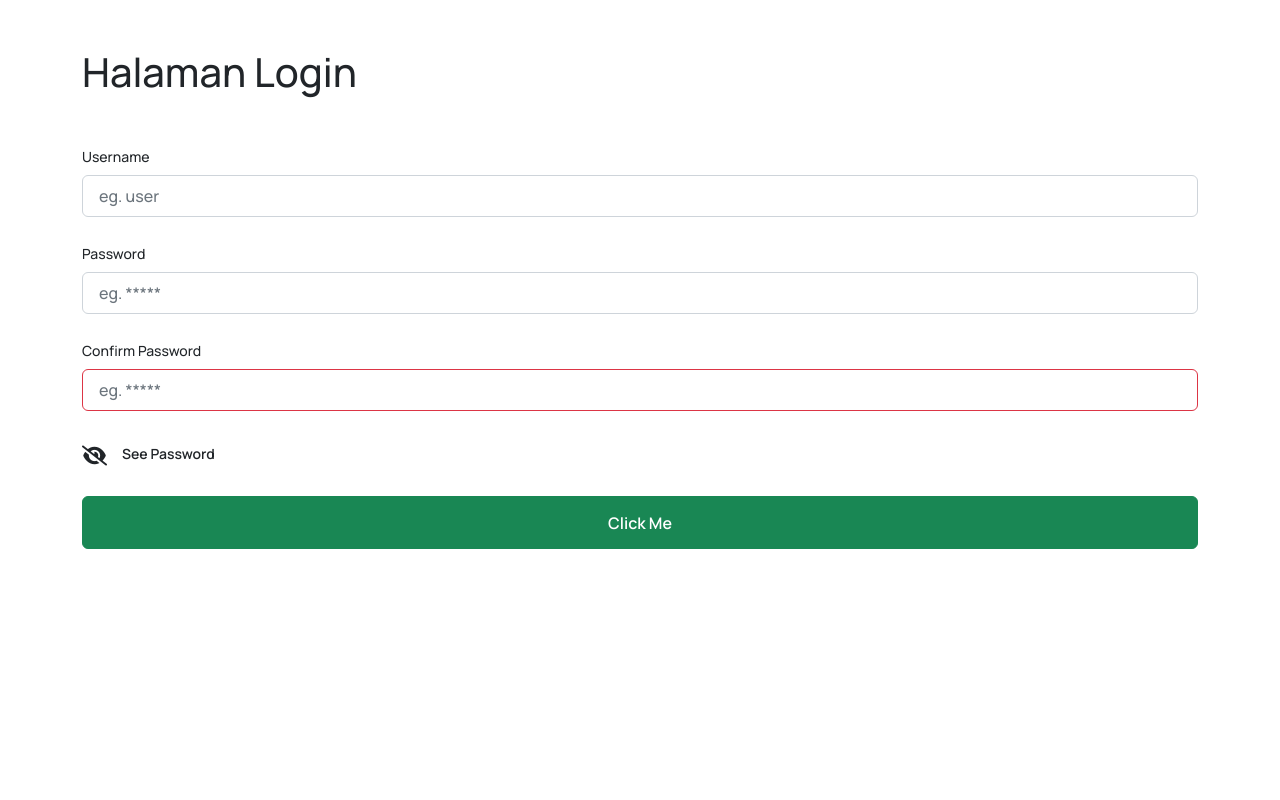
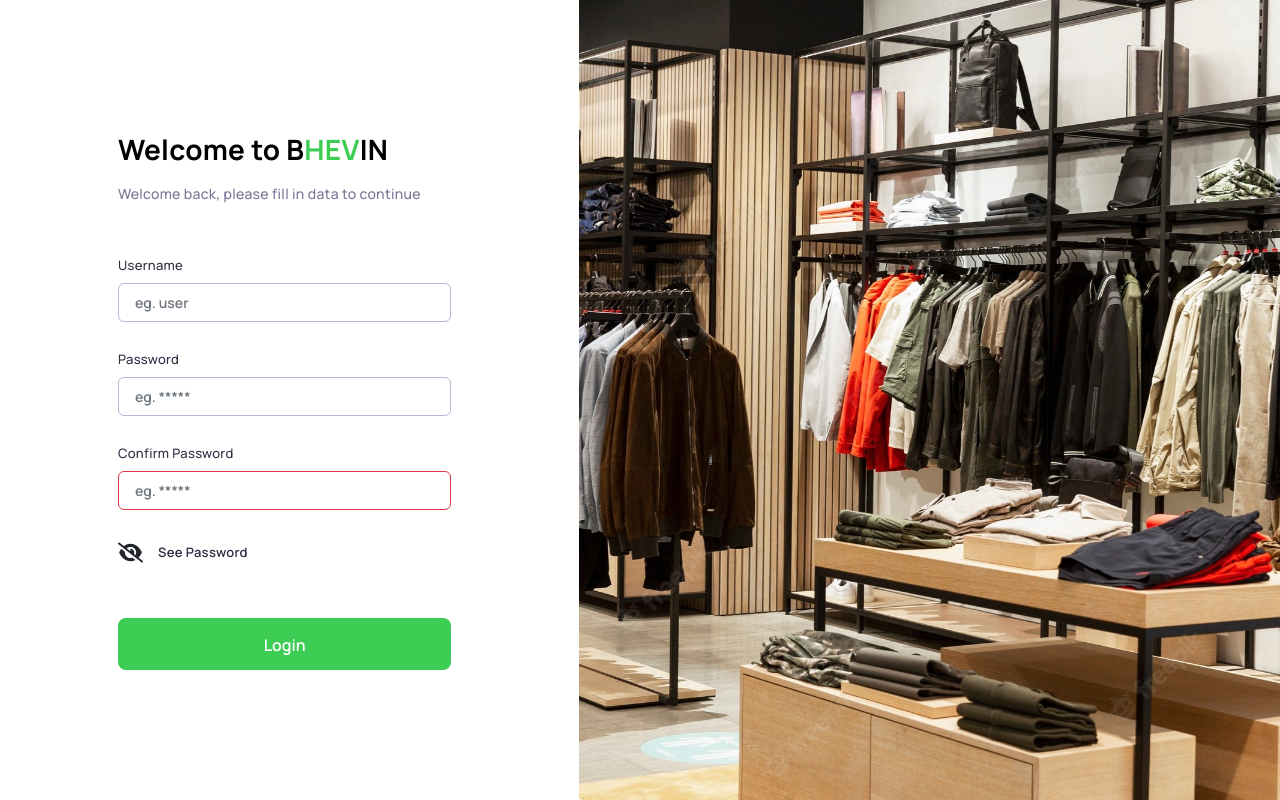
Before and after one commit to sarasseres/Mini-Todo-with-Redux-Saga, a React (Create React App) app: page /login in a window 1280 px wide. Built offline with nearby package versions, Linux system fonts and the light colour scheme.

Commit message:
update login logic

```diff
--- a/src/App.js
+++ b/src/App.js
@@ -10,7 +10,7 @@
 import Clothes from './pages/Clothes';
 import Detail from './pages/Detail';
 import About from './pages/About';
-import Login from './pages/Login2';
+import Login from './pages/Login';
 
 function App() {
   return (
--- a/src/components/Login/LoginComponents.jsx
+++ b/src/components/Login/LoginComponents.jsx
@@ -1,61 +1,142 @@
+import { useState, useEffect } from "react";
+
+const Input = (props) => {
+  return (
+    <input
+      type={props.type || "text"}
+      className={`form-control shadow-none px-3 py-2 fw-medium ${props.className}`}
+      value={props.value}
+      id = {props.idname}
+      name = {props.idname}
+      placeholder={props.placeholder}
+      onChange={(el) => {
+        el.preventDefault();
+        props.onChange(el.target.value);
+      }}
+      required
+    />
+  )
+}
+
+// function StoreLogin(datas) {
+//   for (let data in datas) {
+//     if (data !== "confirmPassword") {
+//       localStorage.setItem(data, datas[data]);
+//     }
+//   }
+
+//   delete datas.confirmPassword;
+//   localStorage.setItem("user", JSON.stringify(datas));
+// }
+
+function CheckLogin(datas) {
+  // const username = localStorage.getItem("username");
+  // const password = localStorage.getItem("password");
+
+  if ("user" === datas.username && "user123" === datas.password) {
+    alert("Success Login!");
+    localStorage.setItem("login", true);
+    document.location.href = "/";
+  } else {
+    alert("Failed Login!");
+    document.location.href = "/login";
+  }
+}
+
 export const Login = () => {
+  const [formData, setFormData] = useState({
+    username: "",
+    password: "",
+    confirmPassword: "",
+  });
+  const [isSame, setIsSame] = useState(false);
+  const [seePassword, setSeePassword] = useState(false);
+
+  useEffect(() => {
+    let password = document.getElementById("password");
+    let confirmPassword = document.getElementById("confirmPassword");
+
+    if (seePassword) {
+      password.type = "text";
+      confirmPassword.type = "text";
+    } else {
+      password.type = "password";
+      confirmPassword.type = "password";
+    }
+  }, [seePassword]);
+
   return (
-      <section className="login d-flex">
-        <div className="login-left w-50 h-100">
-
-          <div className="row justify-content-center align-items-center h-100">
-            <div className="col-8">
-
-              <div className="header">
-                <h1>Welcome! </h1>
-                <p className="normal">Welcome back, please fill in data to continue</p>
+    <section className="login">
+      <div className="row justify-content-between align-items-center h-100">
+        <div className="col-lg-5 login-left order-lg-1 order-2">
+          <div className="header mb-5">
+            <h1>Welcome to B<span className="text-primary2">HEV</span>IN</h1>
+            <p className="normal mt-3">Welcome back, please fill in data to continue</p>
           </div>
 
-              <div className="login-form">
-                <label for="username" className="form-label">Username </label>
-                <input type="username" className="form-control" id="username" placeholder="Enter your username"/>
-
-                <label for="password" className="form-label">Password </label>
-                <input type="password" className="form-control" id="password" placeholder="Enter your password"/>
-
-                <label for="confirm-password" className="form-label">Confirm Password </label>
-                <input type="password" className="form-control" id="confirm-password" placeholder="Enter your confirm password"/>
-
-                <div className="custom-control custom-checkbox sp">
-                  <input type="checkbox" className="custom-control-input" id="see-password"/>
-                  <label className="custom-control-label ms-3" for="see-password">See Password</label>
+          <form className="login-form" id="loginForm" onSubmit={e => {
+            e.preventDefault();
+            console.log(formData);
+            isSame ? CheckLogin(formData) : alert("Password Tidak Sama!");
+          }}>
+            <div className="my-4">
+              <label htmlFor="username" className="form-label fw-medium normal mb-2">Username</label>
+              <input type="text" name="username" id="username" className="form-control shadow-none px-3 py-2 fw-medium" placeholder="eg. user" value={formData.username} required onChange={el => {
+                el.preventDefault();
+                setFormData(prev => ({...prev, username: el.target.value}));
+              }} />
             </div>
 
-                <button className="button-login fw-semibold py-25 rounded-3">Login</button>
+            <div className="my-4">
+              <label htmlFor="password" className="form-label fw-medium normal mb-2">Password</label>
+            <Input type="password" idname="password" placeholder={"eg. *****"} value={formData.password} onChange={
+                val => {
+                  setFormData(prev => ({...prev, password: val}));
+                  setIsSame(formData.confirmPassword === val);
+                }
+              } />
+            </div>
 
+            <div className="my-4">
+              <label htmlFor="confirmPassword" className="form-label fw-medium normal mb-2">Confirm Password</label>
+              <Input type="password" className={!isSame ? "border-danger" : ""} idname="confirmPassword" placeholder={"eg. *****"} onChange={val => {
+                  setFormData(prev => ({...prev, confirmPassword: val}));
+                  setIsSame(formData.password === val);
+                }
+              } />
+            </div>
 
+            <div className="d-flex align-items-center mt-4 mb-5">
+              <div className="position-relative see-password">
+                <input type="checkbox" id="seePassword" name="seePassword" className="form-check-input" onClick={()=>setSeePassword(!seePassword)} />
+                <h5 className={`m-0 mt-1 ${seePassword ? "d-none" : "d-block"}`} id="hide"><i className="fa-solid fa-eye-slash"></i></h5>
+                <h5 className={`m-0 mt-1 ${seePassword ? "d-block" : "d-none"}`} id="show"><i className="fa-solid fa-eye"></i></h5>
+              </div>
+              <label htmlFor="seePassword" className="form-label fw-semibold normal ms-3 mt-2 user-select-none">See Password</label>
+            </div>
+
+            <button type="submit" className="button-login fw-semibold py-25 rounded-3">Login</button>
+          </form>
 
         </div>
-
-            </div>
-          </div>
-
-
-        </div>
-
-        <div className="login-right w-50 h-100">
+        <div className="col-lg-7 p-0 ps-lg-5 order-lg-2 order-1">
           <div id="carouselExampleControls" className="carousel slide" data-bs-ride="carousel">
             <div className="carousel-inner">
-              <div className="carousel-item active" data-bs-interval="5000">
+              <div className="carousel-item active" data-bs-interval="3000">
                 <div className="login-img" style={{backgroundImage: `url(${require("../../assets/images/login/cl-1.jpg")})`}} />
                 {/* <img src={require("../../assets/images/login/cl-1.jpg")} className="d-block w-100" alt="..."/> */}
                 <div className="carousel-caption d-none d-md-block">
                   {/* <h5>title / caption </h5>  */}
                 </div>
               </div>
-              <div className="carousel-item" data-bs-interval="5000">
+              <div className="carousel-item" data-bs-interval="3000">
                 <div className="login-img" style={{backgroundImage: `url(${require("../../assets/images/login/cl-2.jpg")})`}} />
                 {/* <img src={require("../../assets/images/login/cl-2.jpg")}  className="d-block w-100" alt="..."/> */}
                   <div className="carousel-caption d-none d-md-block">
                   {/* <h5>title / caption</h5>  */}
                 </div>
               </div>
-              <div className="carousel-item" data-bs-interval="5000">
+              <div className="carousel-item" data-bs-interval="3000">
                 <div className="login-img" style={{backgroundImage: `url(${require("../../assets/images/login/cl-3.jpg")})`}} />
                 {/* <img src={require("../../assets/images/login/cl-3.jpg")}  className="d-block w-100" alt="..."/> */}
                   <div className="carousel-caption d-none d-md-block">
@@ -65,8 +146,7 @@
             </div>
           </div>
         </div>
-
+      </div>
     </section>
-
   );
 };
--- a/src/components/Login/style.css
+++ b/src/components/Login/style.css
@@ -2,7 +2,15 @@
 	height: 100vh;
 }
 
-.login .login-left   h1{
+.login > * {
+    letter-spacing: .3px;
+}
+
+.login .login-left {
+    padding: 0 80px 0 130px;
+}
+
+.login h1{
     font-style: normal;
     font-weight: 700;
     font-size: 28px;
@@ -10,7 +18,7 @@
     color: #000000;
 }
 
-.login .login-left   p{
+.login p{
     font-style: normal;
     font-weight: 500;
     line-height: 20px;
@@ -21,22 +29,20 @@
 .login-form label{
     font-style: normal;
     font-weight: 500;
-    font-size: 14px;
+    font-size: 13px;
     line-height: 20px;
     color:  #302D43;
-    margin-top: 24px;
-    margin-bottom: 8px;
 }
 
 .login-form input{
     background: #FFFFFF;
-    font-size: 15px;
+    font-size: 14px;
     font-weight: 600;
     border: 1px solid #B9B6D2;
     border-radius: 6px;
 }
 
-.login .login-left .login-form .sp{
+.login .login-form .sp{
     font-style: normal;
     font-weight: 600;
     font-size: 15px;
@@ -49,7 +55,6 @@
 .login-form .button-login{
 	width: 100%;
 	background: #3DCD55;
-    font-size: 16px;
     color: #fff;
     border: none;
 }
@@ -72,3 +77,35 @@
     background-repeat: no-repeat;
     background-size: cover;
 }
+
+.see-password {
+  width: 24px;
+  height: 31px;
+}
+
+#seePassword, #hide, #show {
+  position: absolute;
+  top: 0;
+}
+
+#seePassword {
+  width: 100%;
+  height: 100%;
+  opacity: 0;
+}
+
+@media screen and (max-width: 992px) {
+    .login-img {
+        height: 80vh;
+    }
+
+    .login .login-left {
+        padding: 100px 120px;
+    }
+}
+
+@media screen and (max-width: 600px) {
+    .login .login-left {
+        padding: 60px;
+    }
+}
--- a/src/layouts/Navbar.jsx
+++ b/src/layouts/Navbar.jsx
@@ -1,4 +1,4 @@
-import { useLocation, useNavigate, Navigate } from "react-router-dom";
+import { useLocation, useNavigate } from "react-router-dom";
 import "./style.css";
 
 const Logout = () => {
@@ -72,7 +72,7 @@
             {auth ? (
               <div className="d-flex align-items-center cursor-pointer ms-5" onClick={()=>Logout()}>
                 <img src={require('../assets/icons/user.png')} alt="cart" width="19"/>
-                <p className="m-0 ms-3 fw-semibold m-0">{localStorage.getItem("username")}</p>
+                <p className="m-0 ms-3 fw-semibold m-0">{localStorage.getItem("username") || "User"}</p>
               </div>
             ) : (
               <div className="ms-5">
--- a/src/pages/login.jsx
+++ b/src/pages/login.jsx
@@ -5,7 +5,9 @@
 
 const Login = () => {
   return (
+    <Components.Content>
       <LoginComponents.Login />
+    </Components.Content>
   );
 }
 
```
Lines whose indentation alone changed are shown as unchanged.
